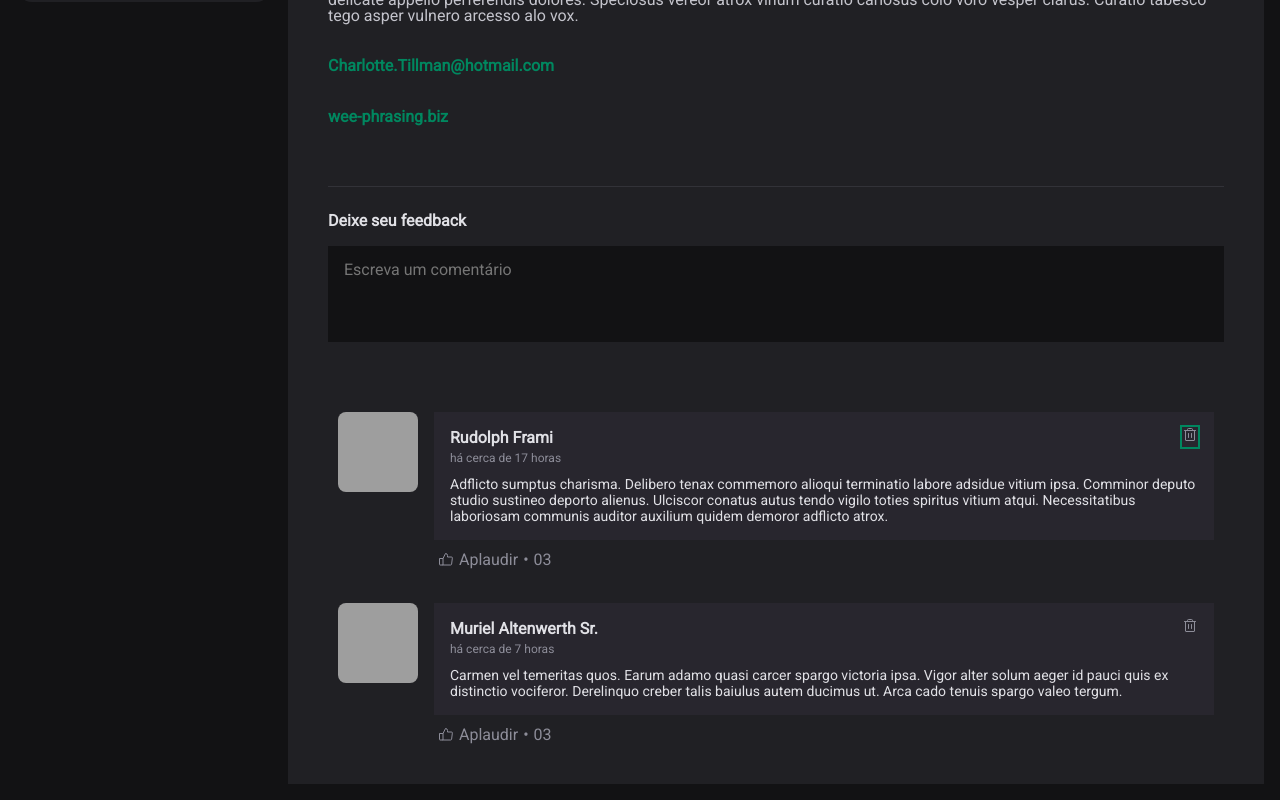
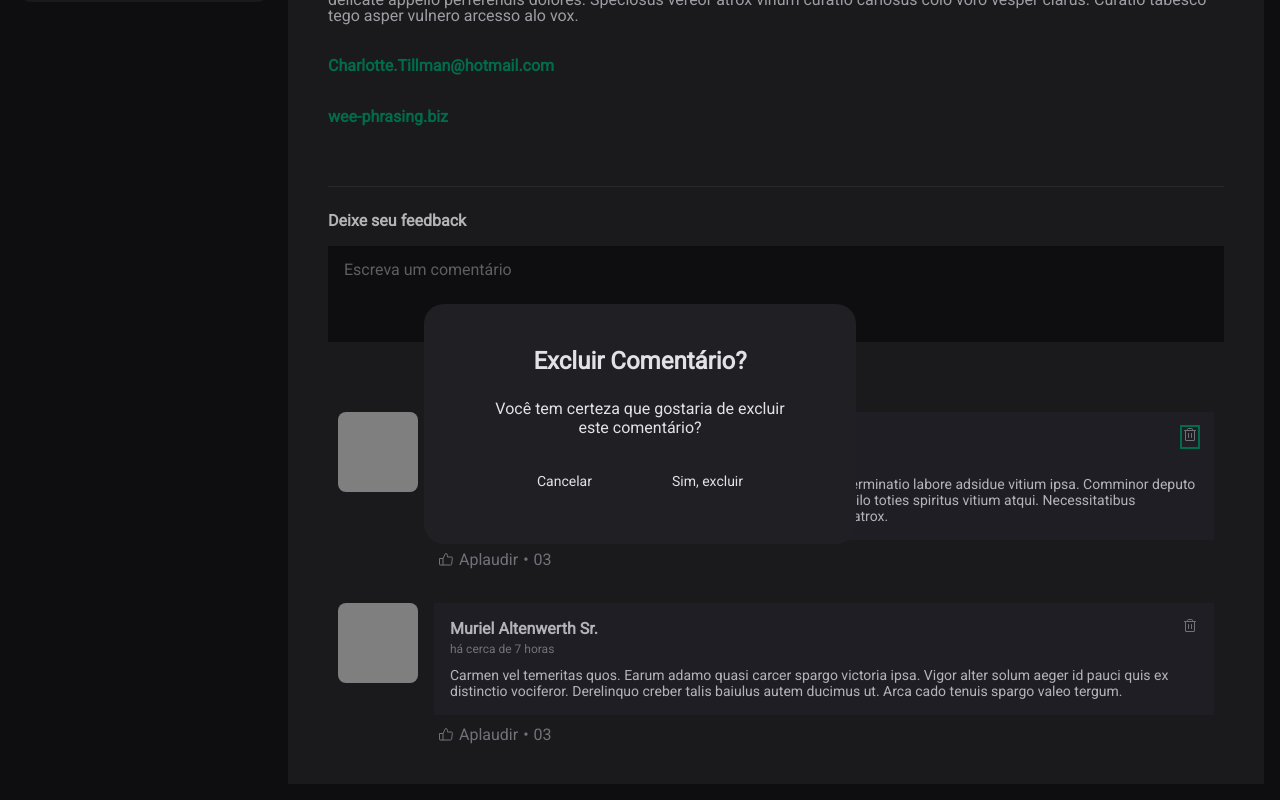
Before and after one commit to maironvilela/ignite-feed, a React (Vite) app: page / in a window 1280 px wide. Both pictures are taken after a click on the button 1190 px from the left and 861 px from the top of the page. Shown: the part 424-1224 px from the top of the page. Built offline with nearby package versions, Linux system fonts and the light colour scheme; grey boxes are pictures that could not be loaded.

Commit message:
feat: create template Dialog component

```diff
--- /dev/null
+++ b/src/components/Dialog/index.tsx
@@ -0,0 +1,23 @@
+import styles from './styles.module.css';
+
+type DialogProps = {
+  isOpen?: boolean;
+  setOpenModal(isOpen: boolean): void;
+};
+
+export default function Dialog({ isOpen, setOpenModal }: DialogProps) {
+  return isOpen ? (
+    <div className={styles.container}>
+      <form className={styles.content}>
+        <strong>Excluir Comentário?</strong>
+        <span>Você tem certeza que gostaria de excluir este comentário?</span>
+        <div className={styles.actions}>
+          <button onClick={() => setOpenModal(!isOpen)}>Cancelar</button>
+          <button>Sim, excluir</button>
+        </div>
+      </form>
+    </div>
+  ) : (
+    ''
+  );
+}
--- /dev/null
+++ b/src/components/Dialog/styles.module.css
@@ -0,0 +1,59 @@
+.container {
+  position: fixed;
+  background-color: rgb(0, 0, 0, 0.2);
+  top: 0;
+  bottom: 0;
+  left: 0;
+  right: 0;
+  z-index: 1000;
+}
+
+.content {
+  position: fixed;
+  background-color: #202024;
+  top: 50%;
+  left: 50%;
+  transform: translate(-50%, -50%);
+  display: flex;
+  flex-direction: column;
+  gap: 2.4rem;
+  border-radius: 2rem;
+  text-align: center;
+  max-width: 43.2rem;
+  max-height: 24rem;
+  display: flex;
+  justify-content: center;
+  padding: 6rem;
+}
+
+.content strong {
+  font-size: 2.4rem;
+  color: var(--white-100);
+  font-weight: bold;
+}
+
+.content span {
+  font-size: 1.6rem;
+  color: var(--white-100);
+}
+
+.actions {
+  display: flex;
+  gap: 1.6rem;
+  justify-content: center;
+}
+
+.actions button {
+  padding: 1.2rem 3.2rem;
+  border-radius: 2rem;
+  font-size: 1.4rem;
+  white-space: nowrap;
+  background: transparent;
+  border: none;
+  color: var(--white-100);
+}
+
+.actions button:hover {
+  background-color: #29292e;
+  color: var(--red);
+}
--- a/src/components/PostComment/index.tsx
+++ b/src/components/PostComment/index.tsx
@@ -3,6 +3,8 @@ import styles from './styles.module.css';
 import { format, formatDistanceToNow } from 'date-fns';
 import { ptBR } from 'date-fns/locale';
 import { ThumbsUp, Trash } from 'phosphor-react';
+import { useState } from 'react';
+import Dialog from '@components/Dialog';
 
 type PostComment = {
   avatarUrl: string;
@@ -21,6 +23,8 @@ export function PostComment({
     addSuffix: true
   });
 
+  const [isOpenModal, setIsOpenModal] = useState(false);
+
   const publishedDateFormatted = format(
     publishedAt,
     "d 'de' LLLL 'às' HH:mm'h'",
@@ -31,6 +35,7 @@ export function PostComment({
 
   return (
     <div className={styles.container}>
+      <Dialog isOpen={isOpenModal} setOpenModal={setIsOpenModal} />
       <header>
         <Avatar avatarUrl={avatarUrl} isBorder={false} />
         <div className={styles.comment}>
@@ -42,7 +47,7 @@ export function PostComment({
             >
               {publishedDateRelativeToNow}
             </time>
-            <button>
+            <button onClick={() => setIsOpenModal(!isOpenModal)}>
               <Trash />
             </button>
           </div>
--- a/src/components/profile/styles.module.css
+++ b/src/components/profile/styles.module.css
@@ -2,7 +2,7 @@
   display: flex;
   align-items: center;
   justify-content: center;
-  gap: 1rem;
+  gap: 1.6rem;
 }
 
 .verticalView {
@@ -35,5 +35,4 @@
 
 .profile_information_horizontal_view {
   align-items: start;
-  margin-left: rem;
 }
```
